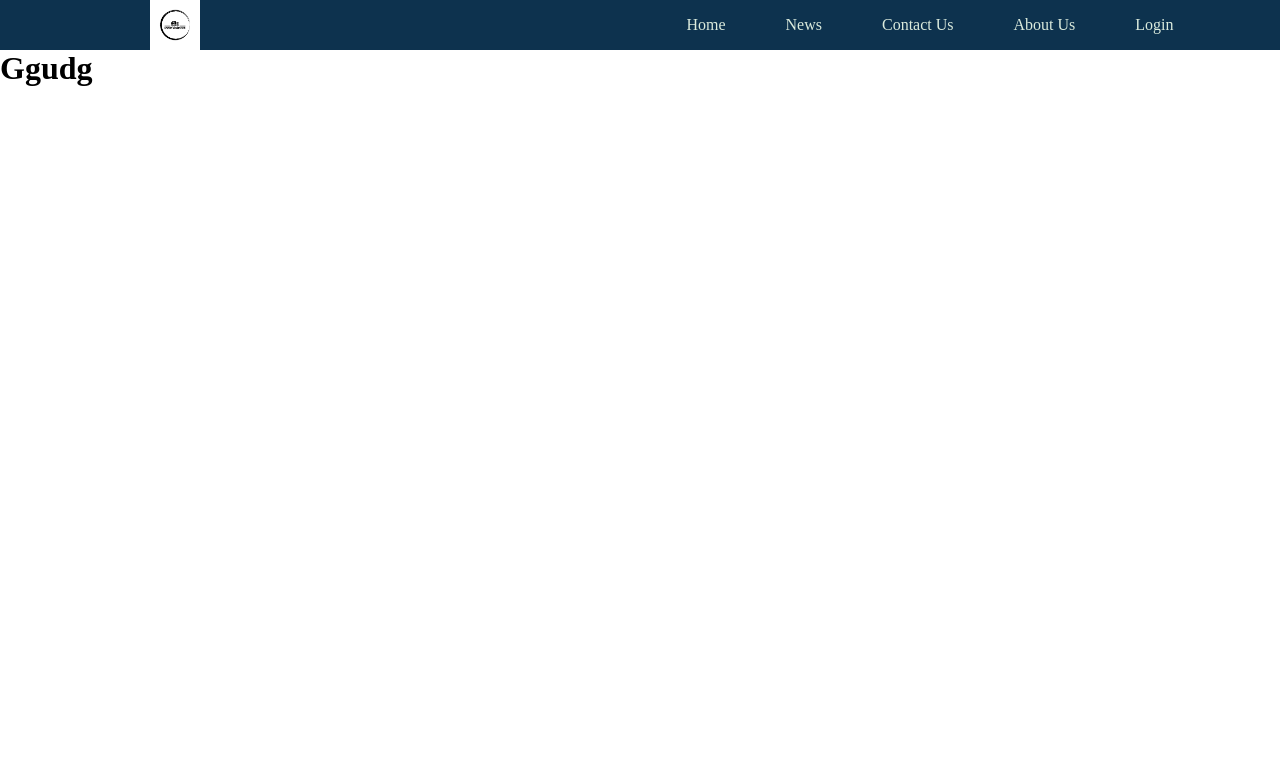
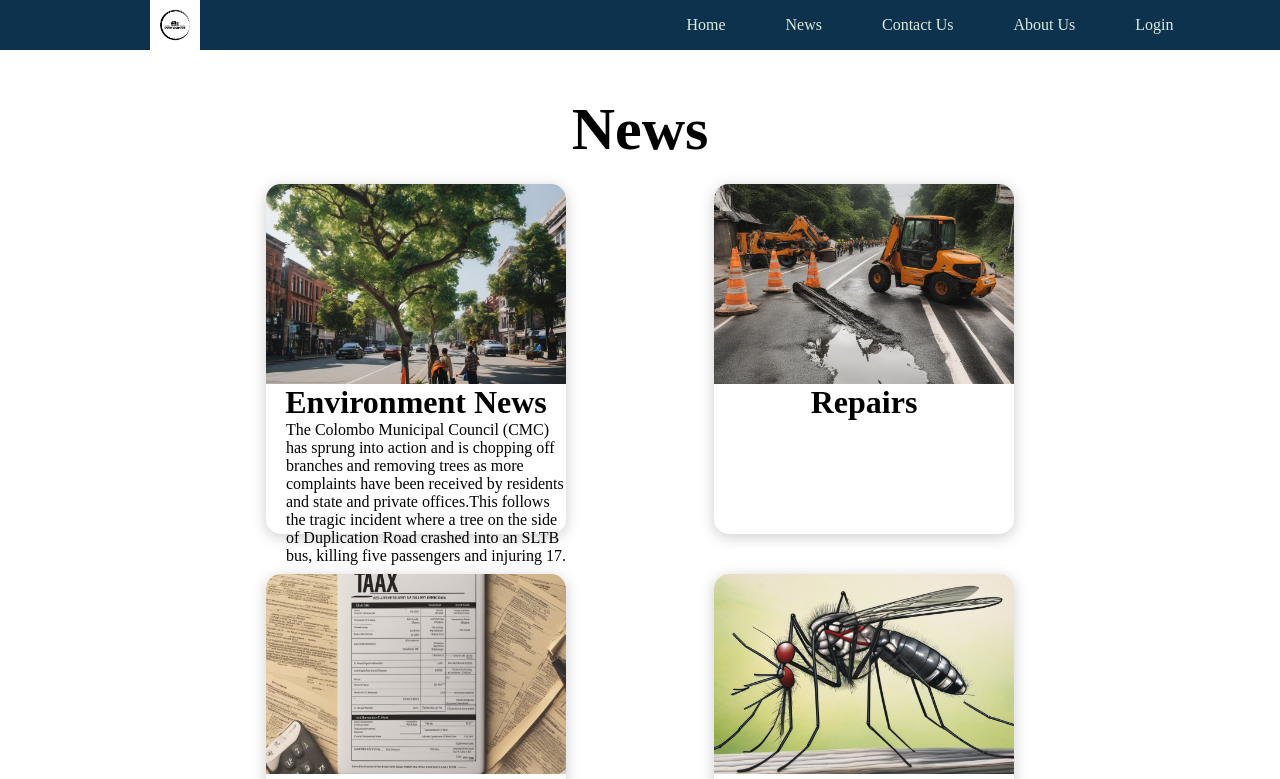
Before and after one commit to AmashaNK/GarbageCollectionMS-app-frontend, a React (Create React App) app: page /news in a window 1280 px wide. Shown: the top 779 px of the page. Built offline with nearby package versions, Linux system fonts and the light colour scheme; a web font is replaced by a local one.

Commit message:
Create NewsPage

```diff
--- a/src/Components/Pages/NewsPage.css
+++ b/src/Components/Pages/NewsPage.css
@@ -0,0 +1,63 @@
+.news {
+  width: 100%;
+  height: auto;
+  display: flex;
+  justify-content: center;
+  align-items: center;
+  flex-direction: column;
+}
+.news .newsTitle {
+  margin-top: 45px;
+  font-family: cursive;
+  font-size: 60px;
+}
+
+.newsList {
+  width: 70vw;
+  height: auto;
+  display: grid;
+  grid-template-columns: 1fr 1fr 1fr;
+  place-items: center;
+}
+
+/* News ITEM STYLING */
+
+.newsItem {
+  border-radius: 15px;
+  width: 300px;
+  height: 350px;
+  margin: 20px;
+  box-shadow: 0px 3px 15px rgba(0, 0, 0, 0.2);
+}
+.newsItem:hover {
+  box-shadow: 0px 3px 15px rgba(0, 0, 0, 0.5);
+  transition: 0.3s ease-in;
+  cursor: pointer;
+}
+
+.newsItem div {
+  border-top-left-radius: 15px;
+  border-top-right-radius: 15px;
+  width: 100%;
+  height: 200px;
+  background-position: center;
+  background-repeat: no-repeat;
+  background-size: cover;
+}
+
+.newsItem h1,
+.newsItem p {
+  margin-left: 20px;
+}
+
+@media only screen and (max-width: 1300px) {
+  .newsList {
+    grid-template-columns: 1fr 1fr;
+  }
+}
+
+@media only screen and (max-width: 800px) {
+  .newsList {
+    grid-template-columns: 1fr;
+  }
+}
--- a/src/Components/Pages/NewsPage.jsx
+++ b/src/Components/Pages/NewsPage.jsx
@@ -1,11 +1,25 @@
 import React from "react";
+import { newsList as NewsList } from "./NewsList";
+import NewsItem from "./NewsItem";
 import "./NewsPage.css";
+
 function NewsPage() {
   return (
-    <div className="img-container">
-      <h1>Ggudg</h1>
+    <div className="news">
+      <h1 className="newsTitle">News</h1>
+      <div className="newsList">
+        {NewsList.map((newsItem, key) => {
+          return (
+            <NewsItem
+              key={key}
+              image={newsItem.image}
+              name={newsItem.name}
+              para={newsItem.para}
+            />
+          );
+        })}
+      </div>
     </div>
   );
 }
-
 export default NewsPage;
```
